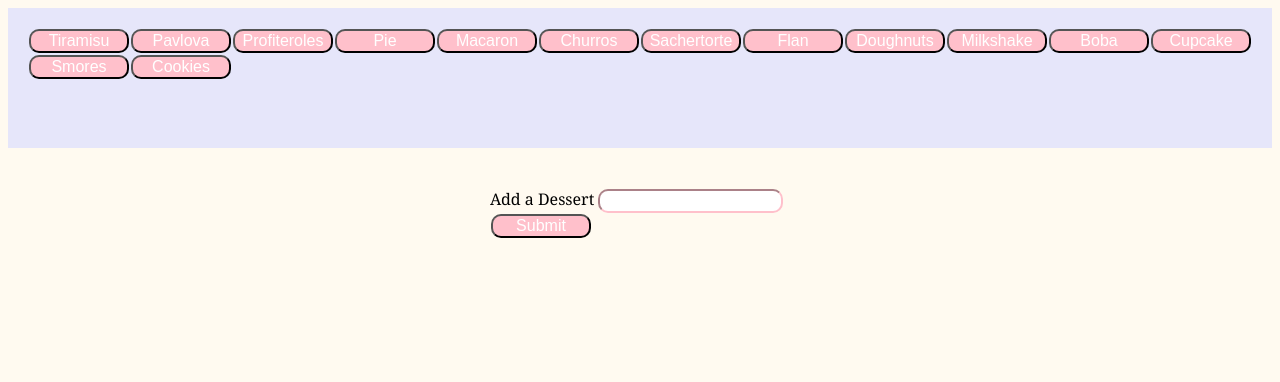
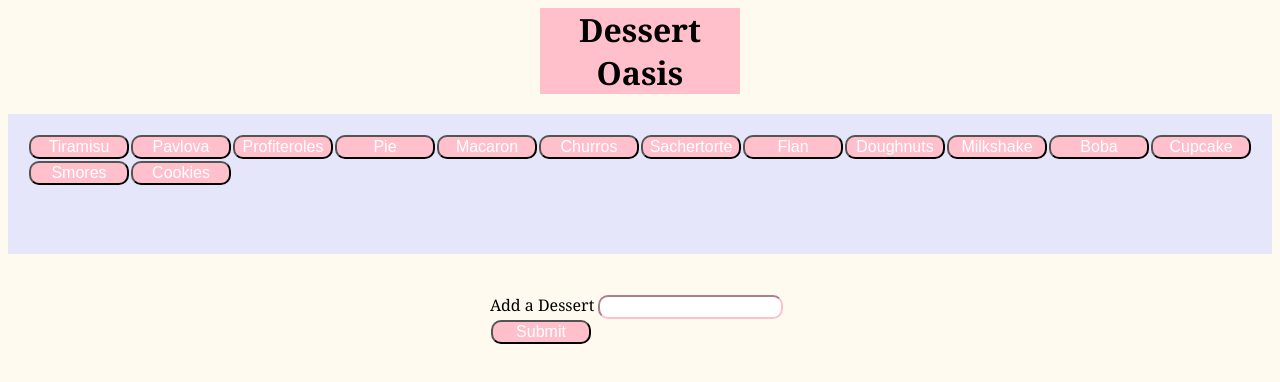
Before and after one commit to Laura-Neff/DessertOasis, a plain HTML site: page index.html in a window 1280 px wide. Drawn offline with nearby package versions, Linux system fonts and the light colour scheme.

Commit message:
Added header to page and did some CSS goofing

```diff
--- a/css/style.css
+++ b/css/style.css
@@ -1,3 +1,12 @@
+h1{
+    width:200px;
+    text-align:center;
+    margin:0 auto;
+    margin-bottom:20px;
+    background:pink;
+
+}
+
 
 #pleaseInline{
 display:inline-block;
--- a/index.html
+++ b/index.html
@@ -10,6 +10,7 @@
     <script src="https://cdnjs.cloudflare.com/ajax/libs/jquery/3.2.1/jquery.min.js"></script>
 </head>
 <body>
+<h1>Dessert Oasis</h1>
 <div id="buttonPlace"></div>
 
 <form class="form-inline" onsubmit="return false;">
```
